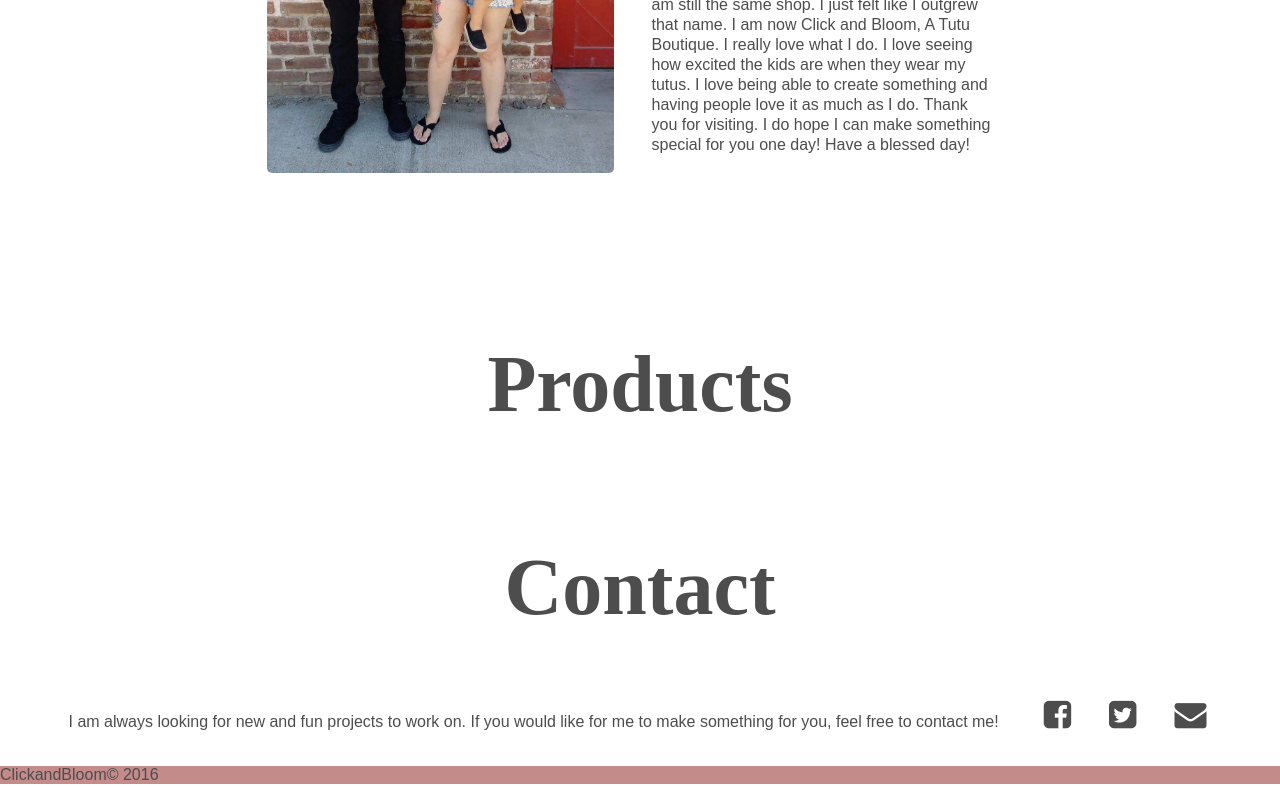
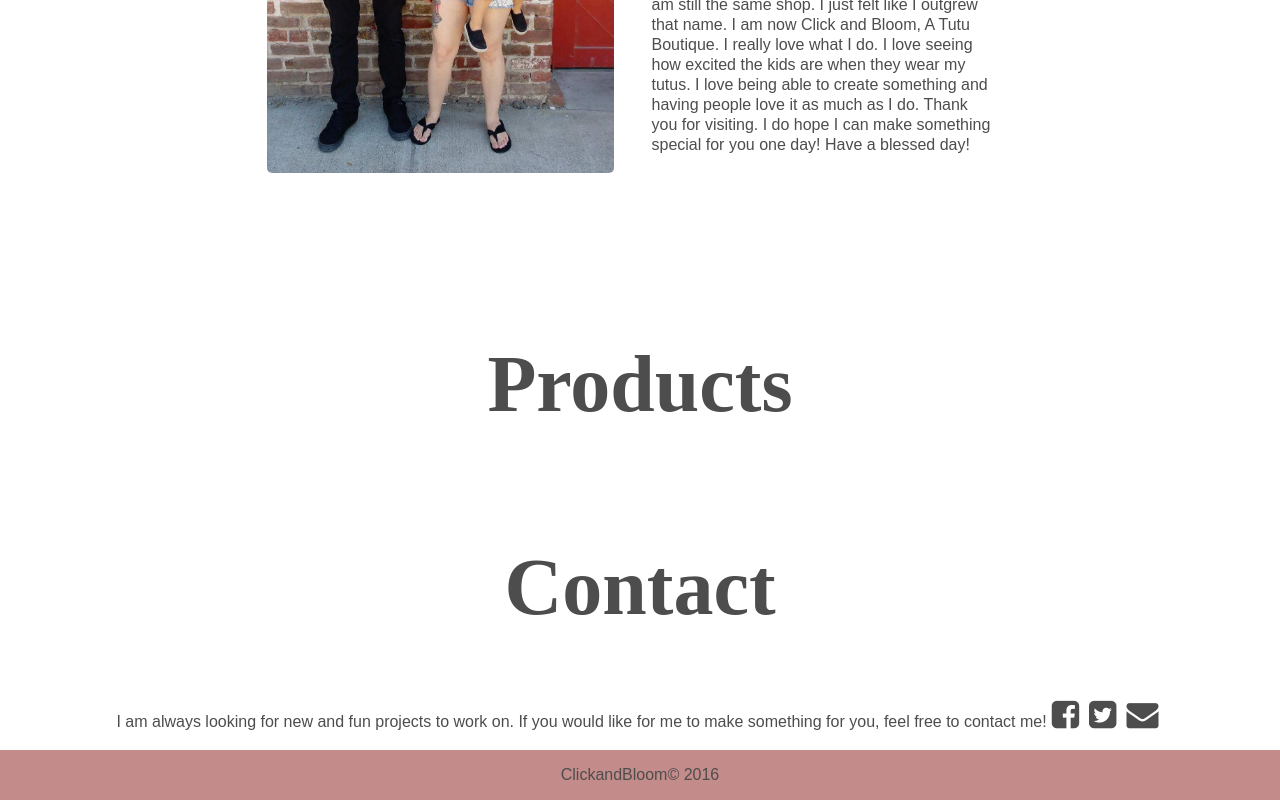
Before and after one commit to RyanWillDev/clicknbloom, a website: page index.html in a window 1280 px wide. Shown: the part 1149-1949 px from the top of the page. Drawn offline with nearby package versions, Linux system fonts and the light colour scheme; a web font is replaced by a local one.

Commit message:
styled footer centered social icons in contact section

```diff
--- a/assets/sass/layouts/_contact.scss
+++ b/assets/sass/layouts/_contact.scss
@@ -5,18 +5,22 @@
 }
 
 .contact-pitch {
-  // width: 40%;
+  text-align: center;
 }
 
 .social-icons {
   align-items: center;
   display: flex;
-  justify-content: space-between;
-  width: 15%;
+  justify-content: center;
+  // width: 20%;
+
+  padding-left: 0;
 }
 
 .social-links {
   font-size: 2em;
+
+  width: 100%;
 
   & > a {
     color: $light-black;
--- a/assets/sass/layouts/_footer.scss
+++ b/assets/sass/layouts/_footer.scss
@@ -2,4 +2,14 @@
 ============================= */
 footer {
   background-color: $footer-color;
+  display: flex;
+  height: 50px;
+  justify-content: center;
+  position: static;
+  bottom: 0px;
+
+  & p {
+    align-self: center;
+    text-align: center;
+  }
 }
```
Also changed, not shown: assets/main.css.
